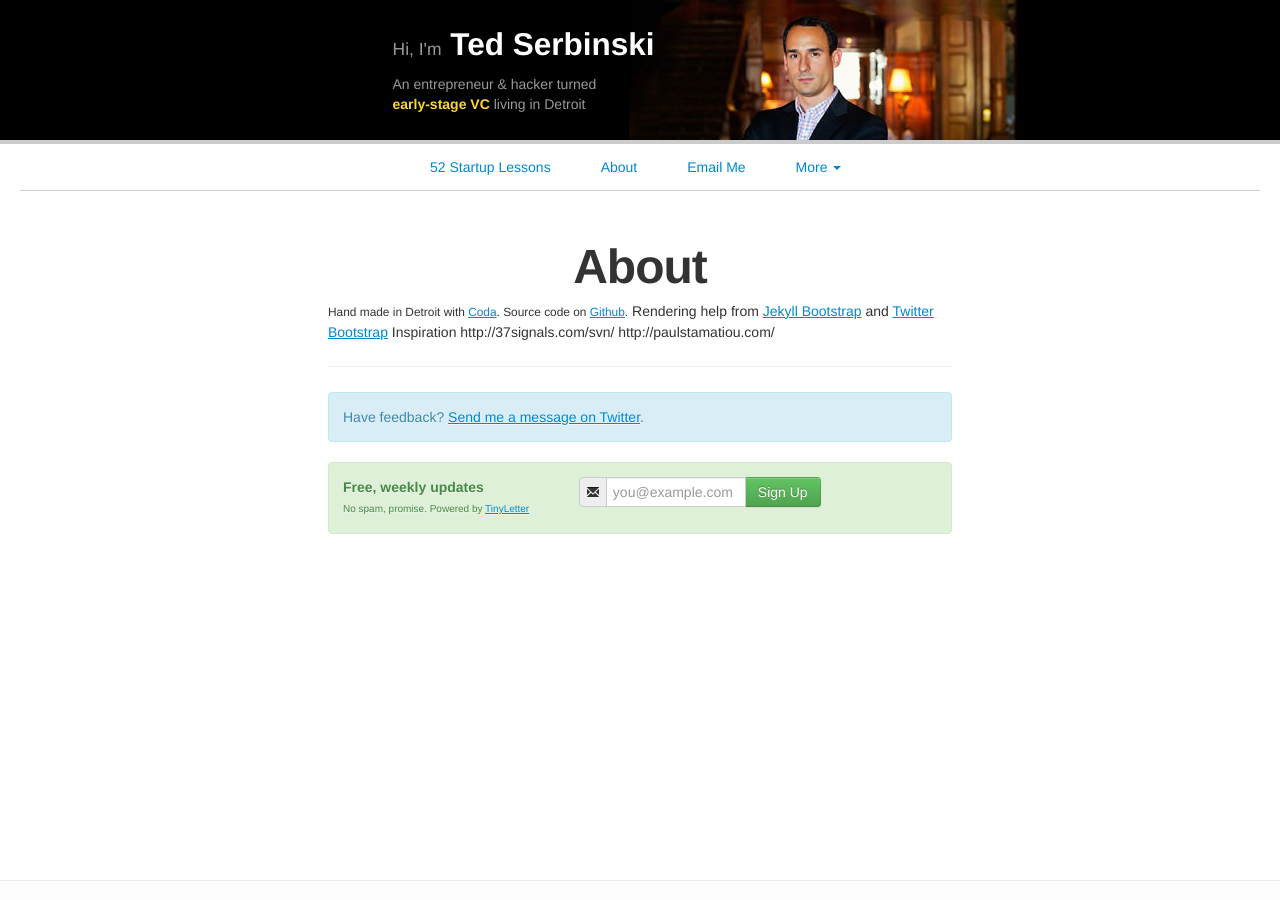
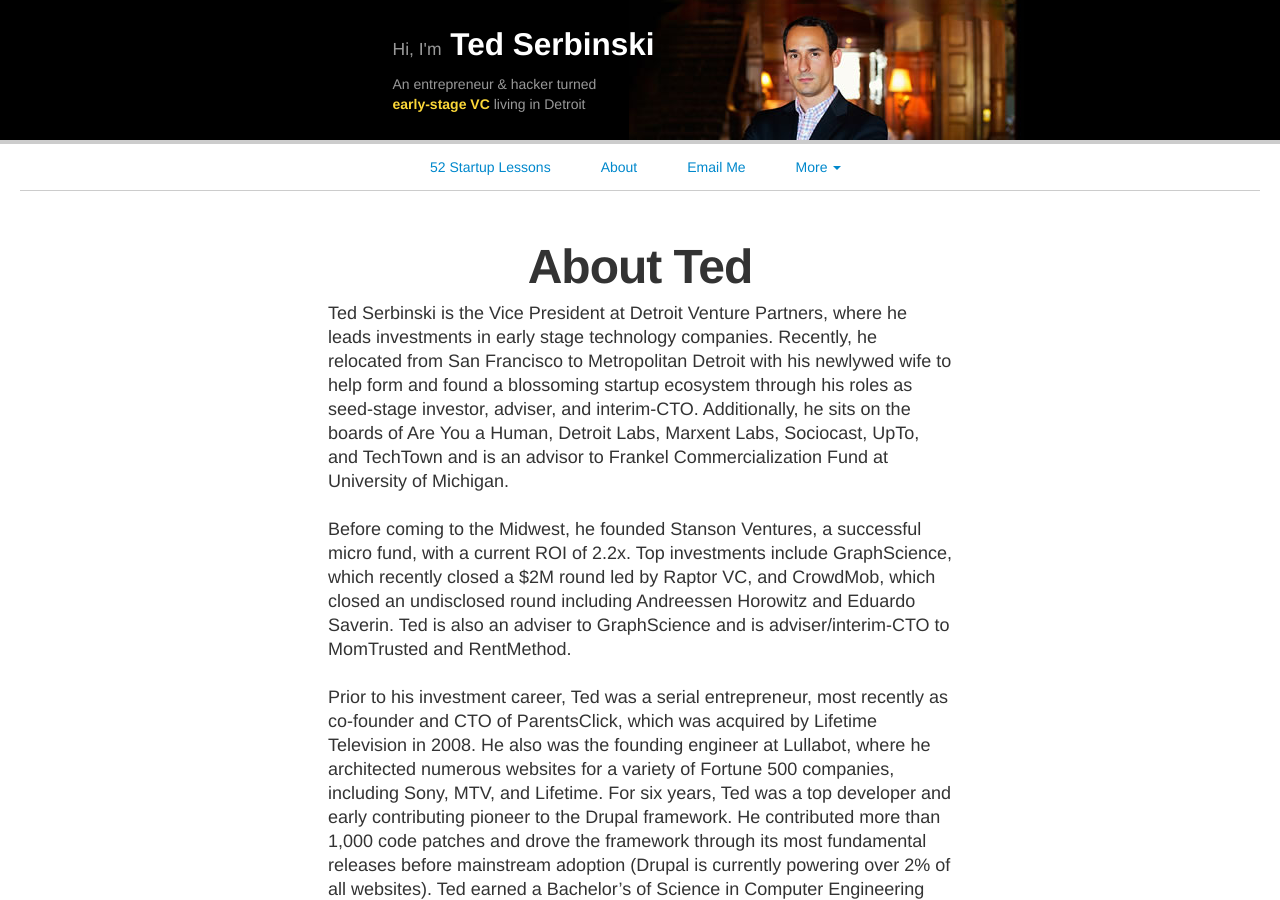
Before and after one commit to tedserbinski/www-jekyll, a Jekyll site: the page built from about.md, in a window 1280 px wide and 900 px high. Built offline with Jekyll 4.4.1, drawn with Linux system fonts in a browser that asks for light colours; Markdown is read by kramdown in place of the engine named in the settings; some of the changed text lies outside the part shown.

Commit message:
update about page

```diff
--- a/about.html
+++ /dev/null
@@ -1,14 +0,0 @@
----
-layout: page
-title: About
-id: -about
----
-
-
-          <small>Hand made in Detroit with <a href="http://panic.com/coda/">Coda</a>. Source code on <a href="https://github.com/tedserbinski/www">Github</a>.</small>
-
-Rendering help from <a href="http://jekyllbootstrap.com" target="_blank" title="The Definitive Jekyll Blogging Framework">Jekyll Bootstrap</a> and <a href="http://twitter.github.com/bootstrap/" target="_blank">Twitter Bootstrap</a>
-
-Inspiration
-http://37signals.com/svn/
-http://paulstamatiou.com/
--- /dev/null
+++ b/about.md
@@ -0,0 +1,25 @@
+---
+layout: page
+title: About Ted
+id: -about
+---
+
+Ted Serbinski is the Vice President at Detroit Venture Partners, where he leads investments in early stage technology companies. Recently, he relocated from San Francisco to Metropolitan Detroit with his newlywed wife to help form and found a blossoming startup ecosystem through his roles as seed-stage investor, adviser, and interim-CTO. Additionally, he sits on the boards of Are You a Human, Detroit Labs, Marxent Labs, Sociocast, UpTo, and TechTown and is an advisor to Frankel Commercialization Fund at University of Michigan.
+
+Before coming to the Midwest, he founded Stanson Ventures, a successful micro fund, with a current ROI of 2.2x. Top investments include GraphScience, which recently closed a $2M round led by Raptor VC, and CrowdMob, which closed an undisclosed round including Andreessen Horowitz and Eduardo Saverin. Ted is also an adviser to GraphScience and is adviser/interim-CTO to MomTrusted and RentMethod.
+
+Prior to his investment career, Ted was a serial entrepreneur, most recently as co-founder and CTO of ParentsClick, which was acquired by Lifetime Television in 2008. He also was the founding engineer at Lullabot, where he architected numerous websites for a variety of Fortune 500 companies, including Sony, MTV, and Lifetime. For six years, Ted was a top developer and early contributing pioneer to the Drupal framework. He contributed more than 1,000 code patches and drove the framework through its most fundamental releases before mainstream adoption (Drupal is currently powering over 2% of all websites). Ted earned a Bachelor&rsquo;s of Science in Computer Engineering from Cornell University.
+
+
+### Colophon
+
+#### Code
+* Hand made in Detroit with <a href="http://panic.com/coda/">Coda</a>
+* Source code on <a href="https://github.com/tedserbinski/www">Github</a>
+
+#### Inspiration
+* [37 Signals Blog](http://37signals.com/svn/)
+* [Paul Stamatiou](http://paulstamatiou.com/)
+
+#### Misc
+* [Typekit Fonts Used](https://typekit.com/colophons/jmj3nsk)
```
Also changed, not shown: 52-startup-lessons.html (+3 -4 lines).
